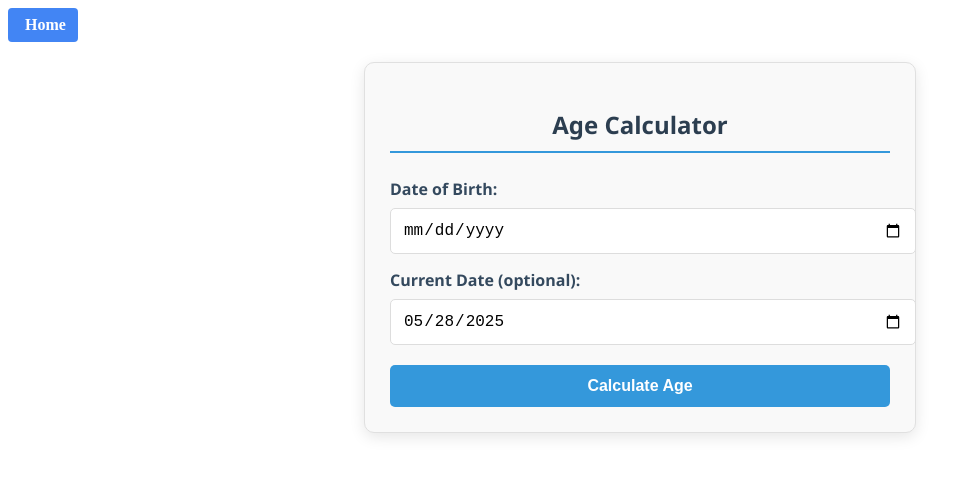
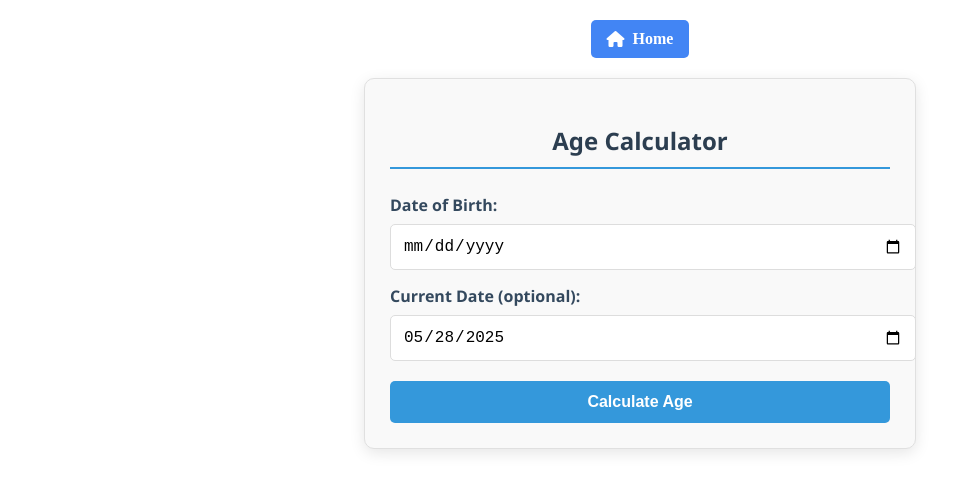
Before and after one commit to nirajk03/Quick-tools-lab, a plain HTML site: page age-calculator.html in a window 1280 px wide. Shown: the whole page, without its empty margins (0-971 px from the left). Drawn offline with Linux system fonts and the light colour scheme.

Commit message:
Update age-calculator.html

```diff
--- a/age-calculator.html
+++ b/age-calculator.html
@@ -4,6 +4,8 @@
     <meta charset="UTF-8">
     <meta name="viewport" content="width=device-width, initial-scale=1.0">
     <title>Age Calculator</title>
+    <!-- Font Awesome for Home Icon -->
+    <link rel="stylesheet" href="https://cdnjs.cloudflare.com/ajax/libs/font-awesome/6.0.0-beta3/css/all.min.css" integrity="sha512-Fo3rlrZj/kNV+XU1Vn8t6R6W7E5Y5qzY9n3aK5R1j0fV1p5P3pZ1j0fV1p5P3pZ1j0fV1p5P3pZ1j0fV1p5P3pZ1j0Q==" crossorigin="anonymous" referrerpolicy="no-referrer" />
     <style>
         /* Main Container Styles */
         .age-calculator-container {
@@ -112,6 +114,32 @@
             font-weight: 600;
         }
 
+        /* Home Button Styles */
+        .home-btn-container {
+            text-align: center;
+            margin: 20px 0;
+        }
+
+        .home-btn-container a {
+            text-decoration: none;
+            display: inline-flex;
+            align-items: center;
+            background-color: #4285f4;
+            color: white;
+            padding: 10px 16px;
+            border-radius: 5px;
+            font-weight: 600;
+            transition: background-color 0.3s;
+        }
+
+        .home-btn-container a:hover {
+            background-color: #3367d6;
+        }
+
+        .home-btn-container i {
+            margin-right: 8px;
+        }
+
         /* Responsive Design */
         @media (max-width: 600px) {
             .age-calculator-container {
@@ -129,22 +157,16 @@
         }
     </style>
 </head>
- <!-- Home Button with Custom Homepage Link -->
-<b:section id='header-home-btn' showaddelement='yes'>
-  <b:widget id='HeaderHomeButton' locked='false' title='Home Button' type='HTML'>
-    <b:includable id='main'>
-      <div class='home-btn-container' style='display: inline-block; margin-right: 15px;'>
-        <a href='index.html' style='text-decoration: none; display: flex; align-items: center;'>
-          <span style='background-color: #4285f4; color: white; padding: 8px 12px; border-radius: 4px; font-weight: bold; display: inline-flex; align-items: center;'>
-            <i class='fa fa-home' style='margin-right: 5px;'></i>
+<body>
+    <!-- Home Button -->
+    <div class="home-btn-container">
+        <a href="index.html">
+            <i class="fas fa-home"></i>
             Home
-          </span>
         </a>
-      </div>
-    </b:includable>
-  </b:widget>
-</b:section>
-<body>
+    </div>
+
+    <!-- Age Calculator -->
     <div class="age-calculator-container">
         <h2>Age Calculator</h2>
 
@@ -185,11 +207,9 @@
 
     <script>
         function calculateAge() {
-            // Get input values
             const birthDateInput = document.getElementById('birth-date');
             const currentDateInput = document.getElementById('current-date');
 
-            // Validate birth date
             if (!birthDateInput.value) {
                 alert('Please enter your date of birth');
                 return;
@@ -198,21 +218,17 @@
             const birthDate = new Date(birthDateInput.value);
             const currentDate = currentDateInput.value ? new Date(currentDateInput.value) : new Date();
 
-            // Validate dates
             if (birthDate > currentDate) {
                 alert('Birth date cannot be in the future');
                 return;
             }
 
-            // Calculate age
             let years = currentDate.getFullYear() - birthDate.getFullYear();
             let months = currentDate.getMonth() - birthDate.getMonth();
             let days = currentDate.getDate() - birthDate.getDate();
 
-            // Adjust for negative months/days
             if (days < 0) {
                 months--;
-                // Get the last day of the previous month
                 const lastDayOfMonth = new Date(
                     currentDate.getFullYear(),
                     currentDate.getMonth(),
@@ -226,21 +242,17 @@
                 months += 12;
             }
 
-            // Calculate total days
             const timeDiff = currentDate - birthDate;
             const totalDays = Math.floor(timeDiff / (1000 * 60 * 60 * 24));
 
-            // Display results
             document.getElementById('years').textContent = years;
             document.getElementById('months').textContent = months;
             document.getElementById('days').textContent = days;
             document.getElementById('total-days').textContent = totalDays;
 
-            // Show results section
             document.getElementById('results').style.display = 'block';
         }
 
-        // Set current date as default for the current date field
         document.addEventListener('DOMContentLoaded', function() {
             const today = new Date().toISOString().split('T')[0];
             document.getElementById('current-date').value = today;
```
